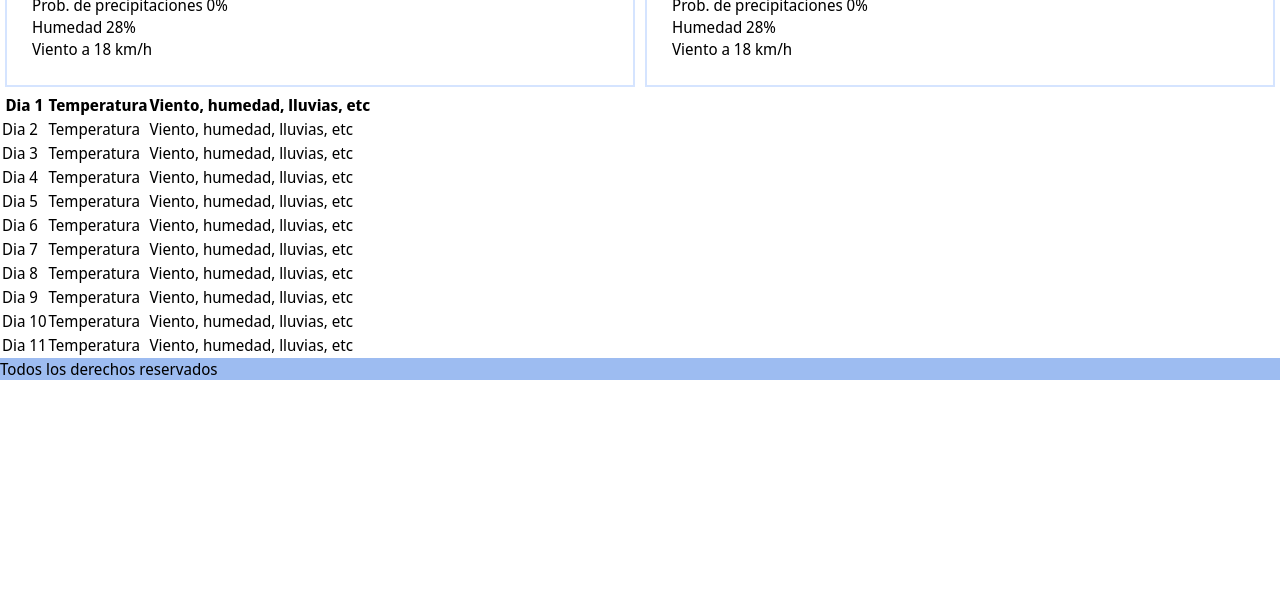
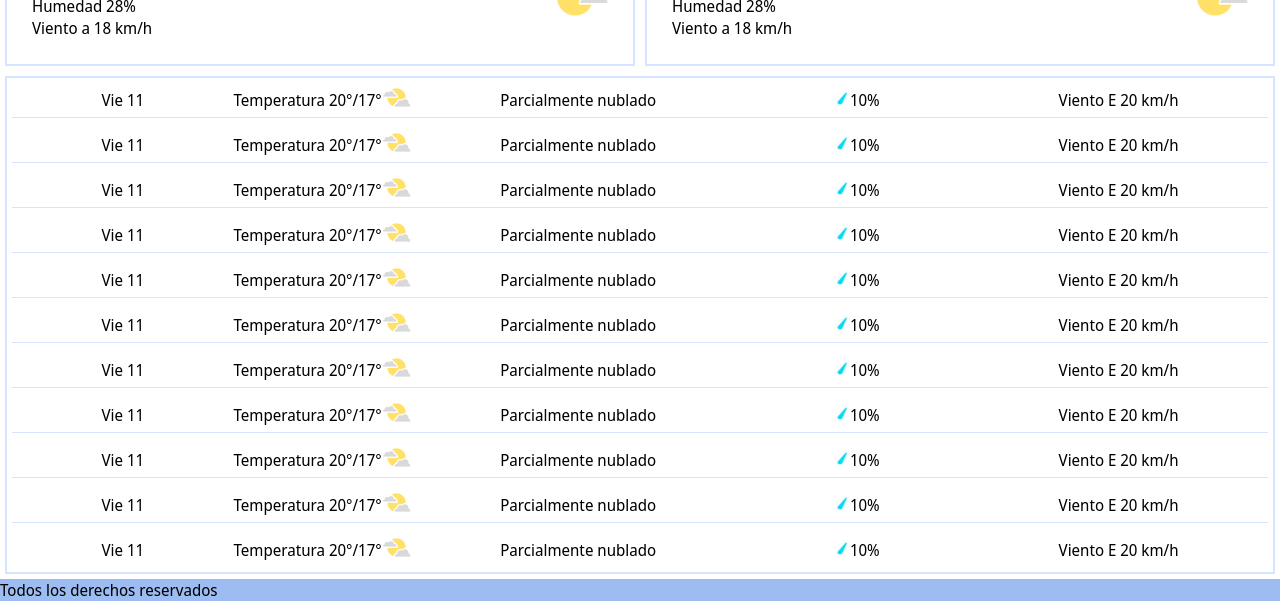
Before and after one commit to pruebadetrabajo/PreEntrega2-Zatti, a plain HTML site: page pages/dias.html in a window 1280 px wide. Shown: the part 321-922 px from the top of the page. Before the commit the page ends 800 px from the top, so only its background shows below. Drawn offline with Linux system fonts and the light colour scheme.

Commit message:
miercoles

```diff
--- a/css/css.css
+++ b/css/css.css
@@ -5,6 +5,7 @@
     box-sizing: border-box;
     text-decoration: none;
     /*overflow: hidden;*/
+
 }
 
 .contenedorIndex {
@@ -29,9 +30,11 @@
     grid-area: sidebar;
 }
 
-body {
+.body.body {
     overflow-x: hidden;
     font-family: 'Noto Sans Display', sans-serif;
+    min-height: max-content;
+
 }
 
 .contenedorHeader {
@@ -68,18 +71,18 @@ input {
     width: 30px;
  }
 
-.nav   {
+.navI   {
       width: 100%;
 }
 
-.ul {
+.ulI {
     display: flex;
     list-style: none;
     justify-content: space-between;
 
 }
 
-.li {
+.liI {
     flex:auto;
     text-align: center;
    }
@@ -146,6 +149,16 @@ input {
     animation-duration: 2s;
     animation-direction: alternate-reverse;
 }
+
+.climaImgDias {
+    width: 55px;
+    height: 55px;
+    animation-name: imagenMovimiento;
+    animation-iteration-count: infinite;
+    animation-duration: 2s;
+    animation-direction: alternate-reverse;
+}
+
 .gotas{
     width: 15px;
     height: 15px;
@@ -183,7 +196,7 @@ input {
 
 }
 
-/*-----dias----*/
+/*-----dias----------------------------------------------*/
 
 .contenedorDias {
     display: grid;
@@ -193,8 +206,9 @@ input {
           "main"
           "tabla"
           "footer";
+}
 
-}
+
 
 .header {
     grid-area: header;
@@ -205,8 +219,39 @@ input {
     display: flex;
 }
 
-.sidebar {
-    grid-area: sidebar;
+.diaPorDia{
+     border: solid 2px rgb(213, 228, 255);
+    margin: 5px;
+    padding: 5px;
+}
+
+.dia{
+    display: flex;
+    align-items: center;
+    justify-items: center;
+    text-align: center;
+
+
+}
+
+.boderB{
+    border-bottom: 1px solid  rgb(213, 228, 255);
+    margin-bottom: 10px;
+}
+
+.dia>span{
+    flex:auto;
+}
+
+.dia>div{
+    display: flex;
+    align-items: center;
+    justify-items: center;
+    text-align: center;
+}
+
+.imgDiaPorDia {
+    width: 29px;
 }
 
 .diasDiaHoy, .diasDiaManana {
@@ -219,7 +264,6 @@ input {
 
 .diasDiaHoyIzq, .diasDiaMananaIzq{
     width: 50%;
-    /*background-color: rgb(238, 143, 1);*/
     text-align: left;
 }
 
@@ -316,9 +360,19 @@ tr {
         width: 85px;
     }
     input{
-        width: 50%;
+        width: 35%;
     }
     .mtnm>div>h3 {
         font-size: 1em;
     }
+
+    .mainDias {
+        display: block;
+    }
+
+    .diasDiaHoy, .diasDiaManana {
+        width: auto;
+    }
+
+
 }
--- a/pages/dias.html
+++ b/pages/dias.html
@@ -10,7 +10,7 @@
     <title>Dias</title>
 </head>
 
-<body>
+<body class="body">
     <div class="contenedorDias">
         <header class="header">
             <div class="contenedorHeader">
@@ -22,13 +22,13 @@
                         class="lupa">
                 </div>
             </div>
-            <nav class="nav">
-                <ul class="ul">
-                    <li class="li"><a href="../index.html">HOY</a></li>
-                    <li class="li"><a href="../pages/dias.html">DIAS</a></li>
-                    <li class="li"><a href="../pages/semana.html">SEMANA</a></li>
-                    <li class="li"><a href="../pages/mensual.html">MENSUAL</a></li>
-                    <li class="li"><a href="../pages/mapa.html">MAPA</a></li>
+            <nav class="navI">
+                <ul class="ulI">
+                    <li class="liI"><a href="../index.html">HOY</a></li>
+                    <li class="liI"><a href="../pages/dias.html">DIAS</a></li>
+                    <li class="liI"><a href="../pages/semana.html">SEMANA</a></li>
+                    <li class="liI"><a href="../pages/mensual.html">MENSUAL</a></li>
+                    <li class="liI"><a href="../pages/mapa.html">MAPA</a></li>
                 </ul>
             </nav>
 
@@ -38,11 +38,10 @@
                 <div class="diasDiaHoyIzq">
                     <h1>Dia de hoy</h1>
                     <div class="temp">
-                        <img src="../IMG/sunny_s_cloudy.png" alt="">
                         <h1 class="h1Temp">26</h1>
                         <span>°C</span>
                     </div>
-                    <p>Prob. de precipitaciones 0%</p>
+                    <p>Prob. de precipitaciones <img src="../IMG/lluvias.png" class="gotas" alt="lluvia">0%</p>
                     <p>Humedad 28%</p>
                     <p>Viento a 18 km/h</p>
                 </div>
@@ -50,17 +49,17 @@
                     <h2>Comuna 3, Buenos Aires</h2>
                     <h3>Jueves, 13:hs</h3>
                     <h3>Mayormente soleado</h3>
+                    <img src="../IMG/sunny_s_cloudy.png" alt="cloudy" class="climaImgDias ">
                 </div>
             </div>
             <div class="diasDiaManana">
                 <div class="diasDiaMananaIzq">
-                    <h1>Dia de mañana</h1>
+                    <h1>Mañana</h1>
                     <div class="temp">
-                        <img src="../IMG/sunny_s_cloudy.png" alt="">
                         <h1 class="h1Temp">26</h1>
                         <span>°C</span>
                     </div>
-                    <p>Prob. de precipitaciones 0%</p>
+                    <p>Prob. de precipitaciones <img src="../IMG/lluvias.png" class="gotas" alt="lluvia">0%</p>
                     <p>Humedad 28%</p>
                     <p>Viento a 18 km/h</p>
                 </div>
@@ -68,63 +67,111 @@
                     <h2>Comuna 3, Buenos Aires</h2>
                     <h3>Jueves, 13:hs</h3>
                     <h3>Mayormente soleado</h3>
+                    <img src="../IMG/sunny_s_cloudy.png" alt="cloudy" class="climaImgDias">
                 </div>
             </div>
         </main>
-            <div class="tabla">
-                <table>
-
-                    <tr>
-                        <th>Dia 1</th>
-                        <th>Temperatura</th>
-                        <th>Viento, humedad, lluvias, etc</th>
-                    </tr>
-                    <tr>
-                        <td>Dia 2</td>
-                        <td>Temperatura</td>
-                        <td>Viento, humedad, lluvias, etc</td>
-                    </tr>
-                    <tr>
-                        <td>Dia 3</td>
-                        <td>Temperatura</td>
-                        <td>Viento, humedad, lluvias, etc</td>
-                    </tr>
-                    <tr>
-                        <td>Dia 4</td>
-                        <td>Temperatura</td>
-                        <td>Viento, humedad, lluvias, etc</td>
-                    </tr>
-                    <tr>
-                        <td>Dia 5</td>
-                        <td>Temperatura</td>
-                        <td>Viento, humedad, lluvias, etc</td>
-                    </tr>
-                    <td>Dia 6</td>
-                    <td>Temperatura</td>
-                    <td>Viento, humedad, lluvias, etc</td>
-                    </tr>
-                    <td>Dia 7</td>
-                    <td>Temperatura</td>
-                    <td>Viento, humedad, lluvias, etc</td>
-                    </tr>
-                    <td>Dia 8</td>
-                    <td>Temperatura</td>
-                    <td>Viento, humedad, lluvias, etc</td>
-                    </tr>
-                    <td>Dia 9</td>
-                    <td>Temperatura</td>
-                    <td>Viento, humedad, lluvias, etc</td>
-                    </tr>
-                    <td>Dia 10</td>
-                    <td>Temperatura</td>
-                    <td>Viento, humedad, lluvias, etc</td>
-                    </tr>
-                    <td>Dia 11</td>
-                    <td>Temperatura</td>
-                    <td>Viento, humedad, lluvias, etc</td>
-                    </tr>
-                </table>
+        <div class="diaPorDia">
+            <div class="dia boderB">
+                <span>Vie 11</span>
+                <div><span>Temperatura 20°/17°</span>
+                <span><img src="../IMG/partly_cloudy.png" alt="nube" class="imgDiaPorDia"></span>
+                </div>
+                <span>Parcialmente nublado</span>
+                <span><img src="../IMG/lluvias.png" class="gotas" alt="Prob de lluevia">10%</span>
+                <span>Viento E 20 km/h</span>
             </div>
+            <div class="dia boderB">
+                <span>Vie 11</span>
+                <div><span>Temperatura 20°/17°</span>
+                <span><img src="../IMG/partly_cloudy.png" alt="nube" class="imgDiaPorDia"></span>
+                </div>
+                <span>Parcialmente nublado</span>
+                <span><img src="../IMG/lluvias.png" class="gotas" alt="Prob de lluevia">10%</span>
+                <span>Viento E 20 km/h</span>
+            </div>
+            <div class="dia boderB">
+                <span>Vie 11</span>
+                <div><span>Temperatura 20°/17°</span>
+                <span><img src="../IMG/partly_cloudy.png" alt="nube" class="imgDiaPorDia"></span>
+                </div>
+                <span>Parcialmente nublado</span>
+                <span><img src="../IMG/lluvias.png" class="gotas" alt="Prob de lluevia">10%</span>
+                <span>Viento E 20 km/h</span>
+            </div>
+            <div class="dia boderB">
+                <span>Vie 11</span>
+                <div><span>Temperatura 20°/17°</span>
+                <span><img src="../IMG/partly_cloudy.png" alt="nube" class="imgDiaPorDia"></span>
+                </div>
+                <span>Parcialmente nublado</span>
+                <span><img src="../IMG/lluvias.png" class="gotas" alt="Prob de lluevia">10%</span>
+                <span>Viento E 20 km/h</span>
+            </div>
+            <div class="dia boderB">
+                <span>Vie 11</span>
+                <div><span>Temperatura 20°/17°</span>
+                <span><img src="../IMG/partly_cloudy.png" alt="nube" class="imgDiaPorDia"></span>
+                </div>
+                <span>Parcialmente nublado</span>
+                <span><img src="../IMG/lluvias.png" class="gotas" alt="Prob de lluevia">10%</span>
+                <span>Viento E 20 km/h</span>
+            </div>
+            <div class="dia boderB">
+                <span>Vie 11</span>
+                <div><span>Temperatura 20°/17°</span>
+                <span><img src="../IMG/partly_cloudy.png" alt="nube" class="imgDiaPorDia"></span>
+                </div>
+                <span>Parcialmente nublado</span>
+                <span><img src="../IMG/lluvias.png" class="gotas" alt="Prob de lluevia">10%</span>
+                <span>Viento E 20 km/h</span>
+            </div>
+            <div class="dia boderB">
+                <span>Vie 11</span>
+                <div><span>Temperatura 20°/17°</span>
+                <span><img src="../IMG/partly_cloudy.png" alt="nube" class="imgDiaPorDia"></span>
+                </div>
+                <span>Parcialmente nublado</span>
+                <span><img src="../IMG/lluvias.png" class="gotas" alt="Prob de lluevia">10%</span>
+                <span>Viento E 20 km/h</span>
+            </div>
+            <div class="dia boderB">
+                <span>Vie 11</span>
+                <div><span>Temperatura 20°/17°</span>
+                <span><img src="../IMG/partly_cloudy.png" alt="nube" class="imgDiaPorDia"></span>
+                </div>
+                <span>Parcialmente nublado</span>
+                <span><img src="../IMG/lluvias.png" class="gotas" alt="Prob de lluevia">10%</span>
+                <span>Viento E 20 km/h</span>
+            </div>
+            <div class="dia boderB">
+                <span>Vie 11</span>
+                <div><span>Temperatura 20°/17°</span>
+                <span><img src="../IMG/partly_cloudy.png" alt="nube" class="imgDiaPorDia"></span>
+                </div>
+                <span>Parcialmente nublado</span>
+                <span><img src="../IMG/lluvias.png" class="gotas" alt="Prob de lluevia">10%</span>
+                <span>Viento E 20 km/h</span>
+            </div>
+            <div class="dia boderB">
+                <span>Vie 11</span>
+                <div><span>Temperatura 20°/17°</span>
+                <span><img src="../IMG/partly_cloudy.png" alt="nube" class="imgDiaPorDia"></span>
+                </div>
+                <span>Parcialmente nublado</span>
+                <span><img src="../IMG/lluvias.png" class="gotas" alt="Prob de lluevia">10%</span>
+                <span>Viento E 20 km/h</span>
+            </div>
+            <div class="dia">
+                <span>Vie 11</span>
+                <div><span>Temperatura 20°/17°</span>
+                <span><img src="../IMG/partly_cloudy.png" alt="nube" class="imgDiaPorDia"></span>
+                </div>
+                <span>Parcialmente nublado</span>
+                <span><img src="../IMG/lluvias.png" class="gotas" alt="Prob de lluevia">10%</span>
+                <span>Viento E 20 km/h</span>
+            </div>
+        </div>
 
         <FOOter class="footer">
             Todos los derechos reservados
```
Also changed, not shown: index.html (+9 -8 lines), pages/mapa.html (+10 -10 lines), pages/mensual.html (+10 -10 lines), pages/semana.html (+10 -10 lines).
